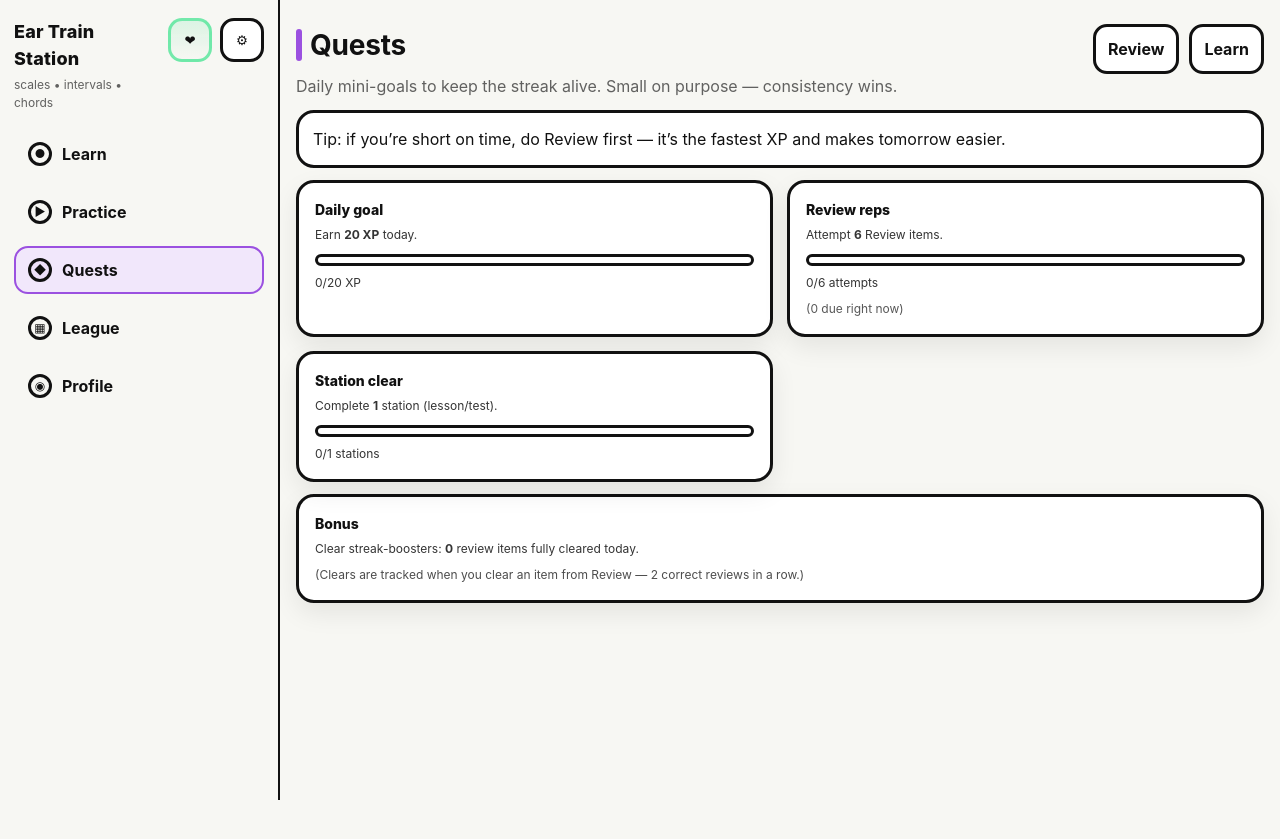
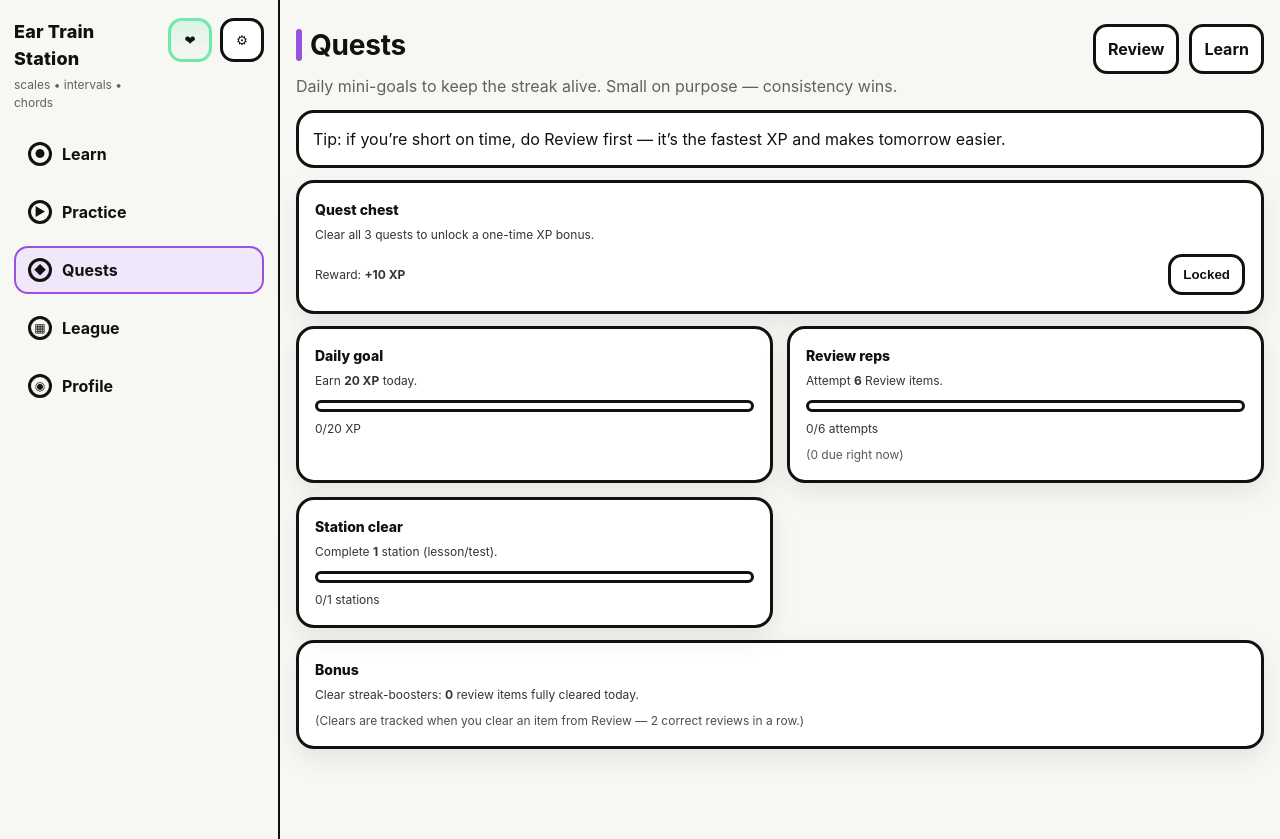
Before and after one commit to wpwcbc/ear-train-station, a React (Vite) app: page /quests in a window 1280 px wide. Before the commit the page ends 800 px from the top, so only its background shows below. Built offline with nearby package versions, Linux system fonts and the light colour scheme.

Commit message:
Quests: add daily Quest chest XP claim

```diff
--- a/src/App.tsx
+++ b/src/App.tsx
@@ -137,7 +137,7 @@ function App() {
           />
 
           <Route path="/practice" element={<PracticePage progress={progress} />} />
-          <Route path="/quests" element={<QuestsPage progress={progress} />} />
+          <Route path="/quests" element={<QuestsPage progress={progress} setProgress={setProgress} />} />
           <Route path="/leaderboard" element={<LeaguePage progress={progress} />} />
           <Route path="/profile" element={<ProfilePage progress={progress} setProgress={setProgress} />} />
         </Route>
--- a/src/lib/quests.ts
+++ b/src/lib/quests.ts
@@ -1,10 +1,12 @@
 export type QuestState = {
-  version: 1;
+  version: 2;
   /** YYYY-MM-DD in local time. */
   ymd: string | null;
   reviewAttemptsToday: number;
   reviewClearsToday: number;
   stationsCompletedToday: number;
+  /** One-time daily reward guard (Quest chest). */
+  chestClaimedToday: boolean;
 };
 
 const KEY = 'ets_quests_v1';
@@ -19,11 +21,12 @@ function todayYmd() {
 
 export function defaultQuestState(): QuestState {
   return {
-    version: 1,
+    version: 2,
     ymd: null,
     reviewAttemptsToday: 0,
     reviewClearsToday: 0,
     stationsCompletedToday: 0,
+    chestClaimedToday: false,
   };
 }
 
@@ -40,7 +43,7 @@ export function loadQuestState(): QuestState {
     const raw = localStorage.getItem(KEY);
     if (!raw) return normalizeForToday(defaultQuestState());
     const parsed = JSON.parse(raw) as QuestState;
-    if (!parsed || parsed.version !== 1) return normalizeForToday(defaultQuestState());
+    if (!parsed || parsed.version !== 2) return normalizeForToday(defaultQuestState());
     return normalizeForToday({ ...defaultQuestState(), ...parsed });
   } catch {
     return normalizeForToday(defaultQuestState());
@@ -68,3 +71,7 @@ export function bumpReviewClear(n = 1) {
 export function bumpStationCompleted(n = 1) {
   updateQuestState((q) => ({ ...q, stationsCompletedToday: Math.max(0, q.stationsCompletedToday + n) }));
 }
+
+export function markChestClaimed() {
+  updateQuestState((q) => ({ ...q, chestClaimedToday: true }));
+}
--- a/src/pages/QuestsPage.tsx
+++ b/src/pages/QuestsPage.tsx
@@ -1,7 +1,8 @@
-import { useEffect, useMemo, useState } from 'react';
+import { useEffect, useMemo, useState, type Dispatch, type SetStateAction } from 'react';
 import { Link } from 'react-router-dom';
 import type { Progress } from '../lib/progress';
-import { loadQuestState, type QuestState } from '../lib/quests';
+import { applyStudyReward } from '../lib/progress';
+import { loadQuestState, markChestClaimed, type QuestState } from '../lib/quests';
 import { useMistakeStats } from '../lib/hooks/useMistakeStats';
 
 function clamp(n: number, min: number, max: number) {
@@ -17,7 +18,13 @@ function ProgressBar({ pct }: { pct: number }) {
   );
 }
 
-export function QuestsPage({ progress }: { progress: Progress }) {
+export function QuestsPage({
+  progress,
+  setProgress,
+}: {
+  progress: Progress;
+  setProgress: Dispatch<SetStateAction<Progress>>;
+}) {
   const stats = useMistakeStats();
   const [q, setQ] = useState<QuestState>(() => loadQuestState());
 
@@ -54,6 +61,9 @@ export function QuestsPage({ progress }: { progress: Progress }) {
 
   const allDone = questDailyXp.done && questReview.done && questStations.done;
 
+  const CHEST_XP = 10;
+  const canClaimChest = allDone && !q.chestClaimedToday;
+
   return (
     <div className="page">
       <div className="rowBetween">
@@ -80,6 +90,38 @@ export function QuestsPage({ progress }: { progress: Progress }) {
           Tip: if you’re short on time, do Review first — it’s the fastest XP and makes tomorrow easier.
         </div>
       )}
+
+      <div className="card" style={{ marginTop: 12, border: allDone ? '1px solid rgba(92, 231, 158, 0.35)' : undefined }}>
+        <div style={{ fontSize: 14, fontWeight: 850 }}>Quest chest</div>
+        <div style={{ marginTop: 6, fontSize: 12, opacity: 0.85 }}>
+          Clear all 3 quests to unlock a one-time XP bonus.
+        </div>
+        <div style={{ marginTop: 10, display: 'flex', justifyContent: 'space-between', gap: 10, flexWrap: 'wrap', alignItems: 'center' }}>
+          <div style={{ fontSize: 12, opacity: 0.85 }}>
+            Reward: <b>+{CHEST_XP} XP</b>
+            {q.chestClaimedToday ? <span style={{ marginLeft: 8, opacity: 0.9 }}>✓ claimed</span> : null}
+          </div>
+          <button
+            className={canClaimChest ? 'btnPrimary' : 'btn'}
+            disabled={!canClaimChest}
+            title={
+              q.chestClaimedToday
+                ? 'Already claimed today'
+                : allDone
+                  ? 'Claim your daily Quest reward'
+                  : 'Finish all quests to unlock'
+            }
+            onClick={() => {
+              if (!canClaimChest) return;
+              markChestClaimed();
+              setQ(loadQuestState());
+              setProgress((p) => applyStudyReward(p, CHEST_XP));
+            }}
+          >
+            {q.chestClaimedToday ? 'Claimed' : allDone ? `Claim +${CHEST_XP} XP` : 'Locked'}
+          </button>
+        </div>
+      </div>
 
       <div className="gridCards" style={{ marginTop: 12 }}>
         <div className="card">
```
